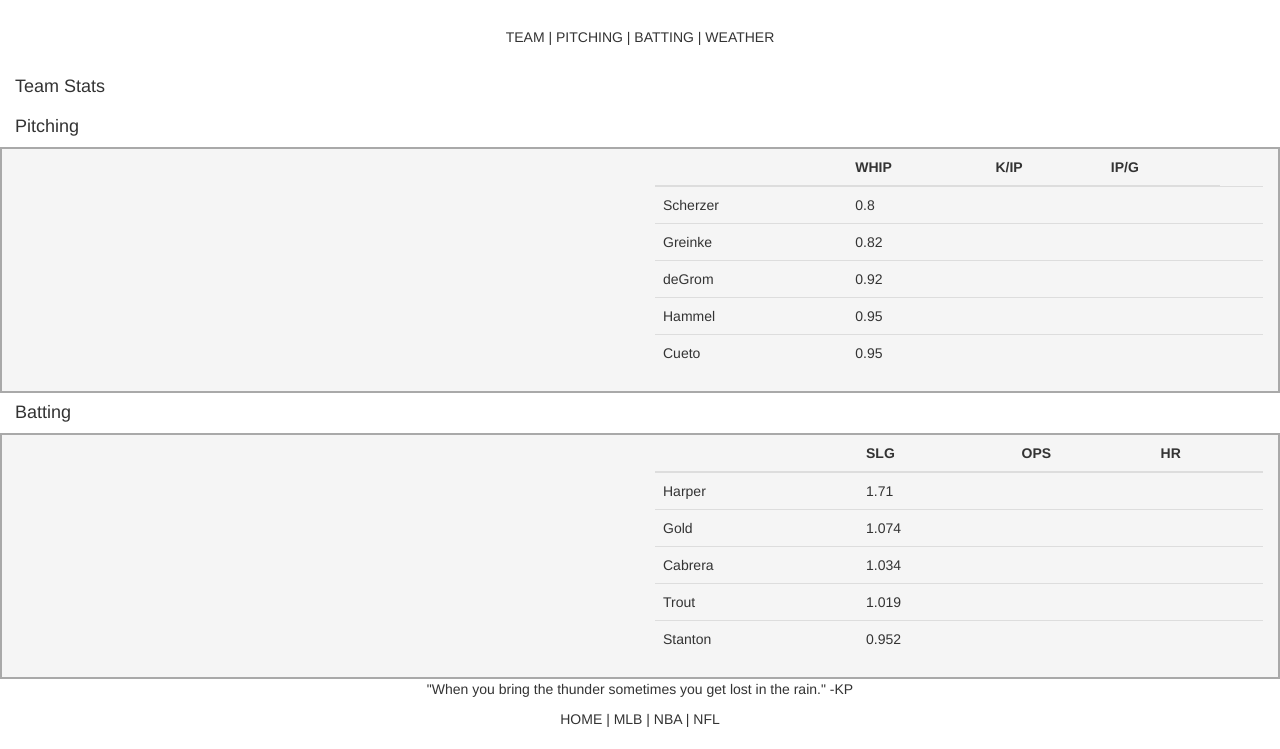
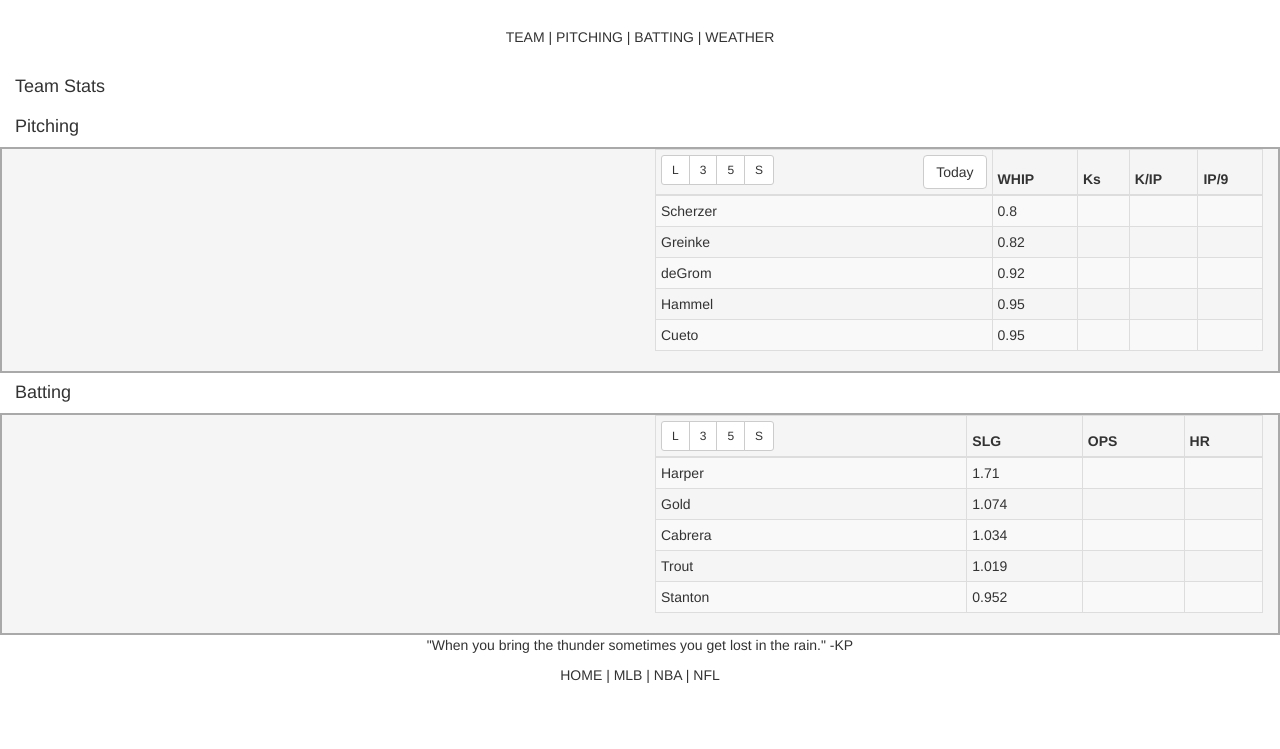
Before and after one commit to derFBeste/stats-stax, a website with bundled scripts: page public/mlb.html in a window 1280 px wide. Shown: the part 63-812 px from the top of the page. Built offline with nearby package versions, Linux system fonts and the light colour scheme.

Commit message:
Worked on tables.

```diff
--- a/public/mlb.html
+++ b/public/mlb.html
@@ -56,21 +56,30 @@
               <section class="row" id="pitching">
                   <div class="col-md-6" id="pitchersDaily"></div>
                   <div class="col-md-6">
-                      <table ng-table="tableParams" class="table variables-matrix input-arguments" id="pitcherBestStats">
+                      <table ng-table="tableParams" class="table table-condensed table-bordered table-striped input-arguments variables-matrix" id="pitcherBestStats">
                           <thead>
                               <tr>
-                                  <th></th>
+                                  <th>
+                                  <div class="btn-group btn-group-sm" role="group" aria-label="...">
+                                    <button type="button" class="btn btn-default">L</button>
+                                    <button type="button" class="btn btn-default">3</button>
+                                    <button type="button" class="btn btn-default">5</button>
+                                    <button type="button" class="btn btn-default">S</button>
+                                  </div>
+                                    <button type="button" class="btn btn-default" style="float: right">Today</button>
+                                  </th>
                                   <th>WHIP</th>
+                                  <th>Ks</th>
                                   <th>K/IP</th>
-                                  <th>IP/G</th>
+                                  <th>IP/9</th>
                               </tr>
                           </thead>
                           <tr ng-repeat="player in bestPitchers">
                               <td>{{player.playerName}}</td>
-                              <td>{{player.WHIP}}</td>
-                              <td></td>
-                              <td></td>
-                              <td></td>
+                              <td data-title="'WHIP'" sortable="'WHIP'">{{player.WHIP}}</td>
+                              <td>{{player.Ks}}</td>
+                              <td>{{player.KIP}}</td>
+                              <td>{{player.IP9}}</td>
                           </tr>
                       </table>
                       <div id="pitcherWorstStats"></div>
@@ -83,10 +92,17 @@
                   </div>
 
                   <div class="col-md-6">
-                      <table ng-table="tableParams" class="table variables-matrix input-arguments" id="batterBestStats">
+                      <table ng-table="tableParams" class="table table-condensed table-bordered table-striped input-arguments variables-matrix" id="batterBestStats">
                           <thead>
                               <tr>
-                                  <th></th>
+                                  <th>
+                                    <div class="btn-group btn-group-sm" role="group" aria-label="...">
+                                      <button type="button" class="btn btn-default">L</button>
+                                      <button type="button" class="btn btn-default">3</button>
+                                      <button type="button" class="btn btn-default">5</button>
+                                      <button type="button" class="btn btn-default">S</button>
+                                    </div>
+                                  </th>
                                   <th>SLG</th>
                                   <th>OPS</th>
                                   <th>HR</th>
```
